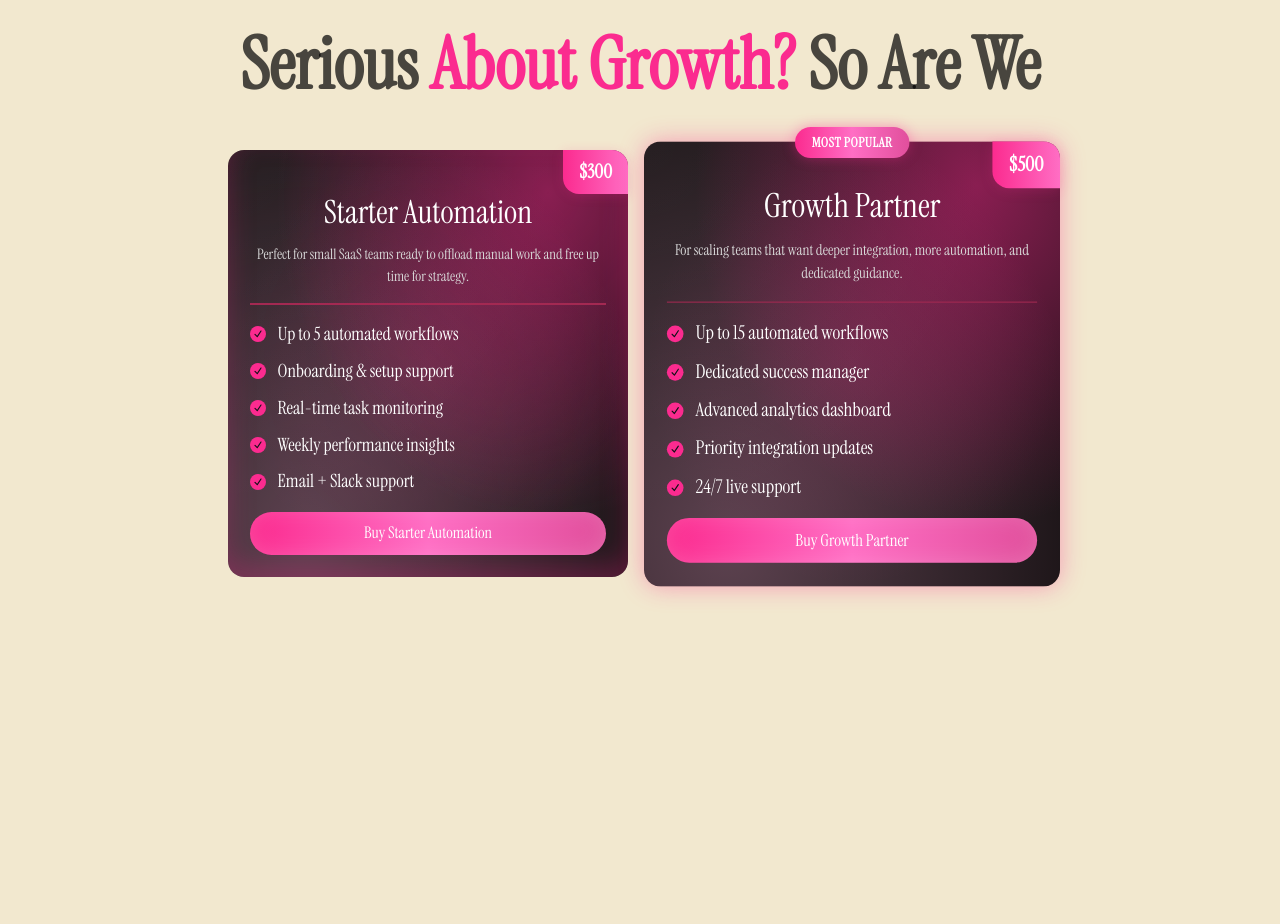
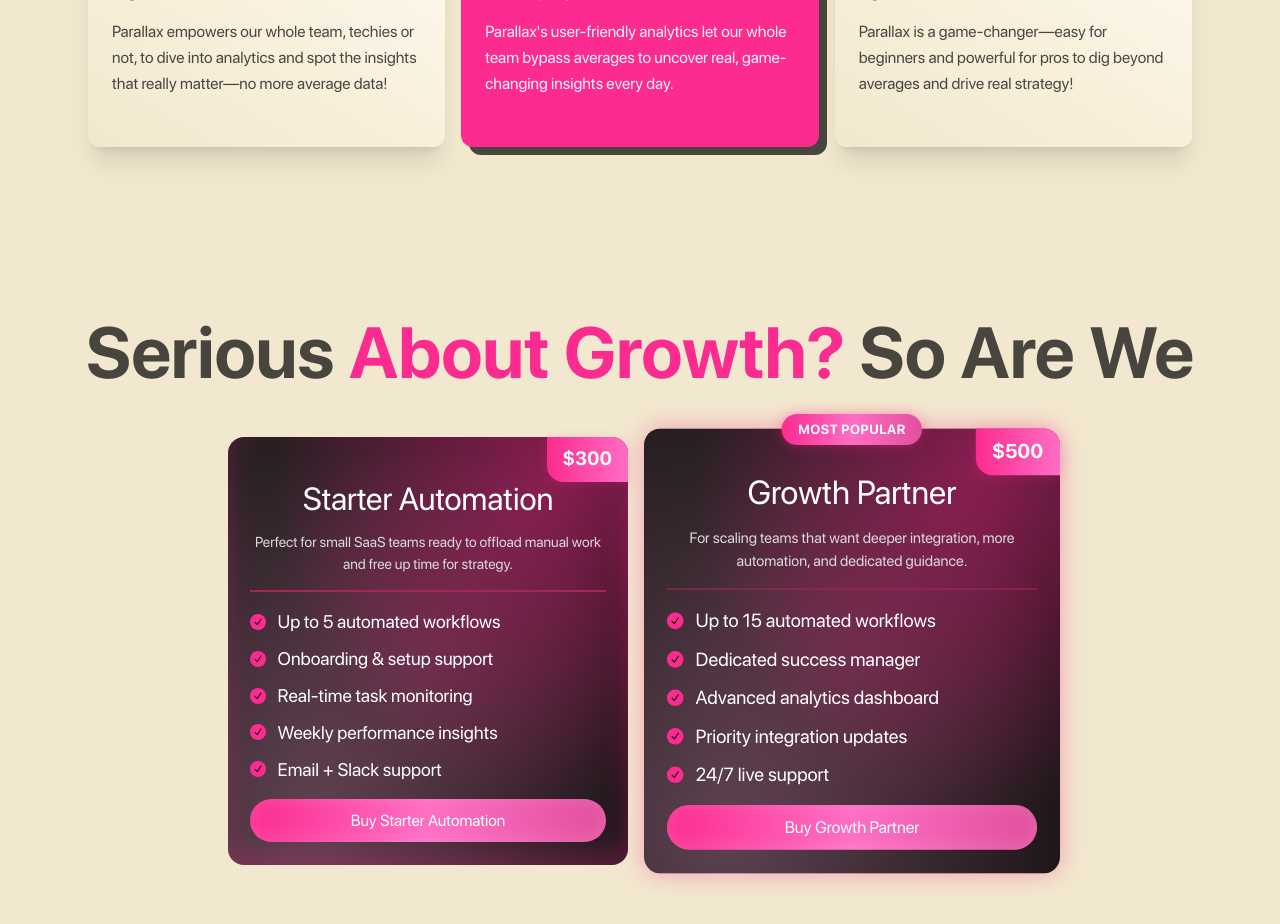
Before and after one commit to FahadBinQaiser/Parallax, a React (Vite) app: page / in a window 1280 px wide. Shown: the part 5880-6804 px from the top of the page. Before the commit the page ends 6537 px from the top, so only its background shows below. Built offline with nearby package versions, Linux system fonts and the light colour scheme.

Commit message:
Font downloaded

```diff
--- a/src/index.css
+++ b/src/index.css
@@ -1,7 +1,23 @@
-@import url("https://fonts.googleapis.com/css2?family=Instrument+Serif:ital@0;1&display=swap");
 @import "tailwindcss";
 
+@font-face {
+  font-family: "SF Pro Display";
+  src: url("/sf-pro-display/SFPRODISPLAYREGULAR.OTF") format("opentype");
+  font-weight: 400;
+}
+
+@font-face {
+  font-family: "SF Pro Display";
+  src: url("/sf-pro-display/SFPRODISPLAYBOLD.OTF") format("opentype");
+  font-weight: 700;
+}
+
 body {
-  font-family: "Instrument Serif", serif;
-  background: #f2e8cf;
+  font-family: "SF Pro Display", sans-serif;
+  background-color: #f2e8cf;
+  font-weight: 400;
 }
+
+.heading {
+  font-weight: 700;
+}
```
Also changed, not shown: public/sf-pro-display/SFPRODISPLAYBOLD.OTF (added), public/sf-pro-display/SFPRODISPLAYREGULAR.OTF (added).
